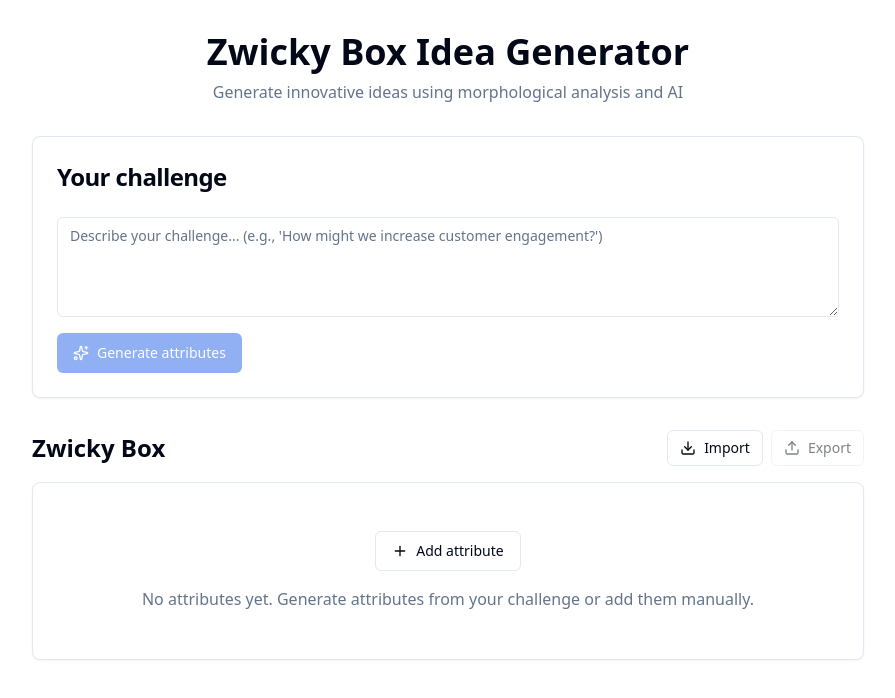
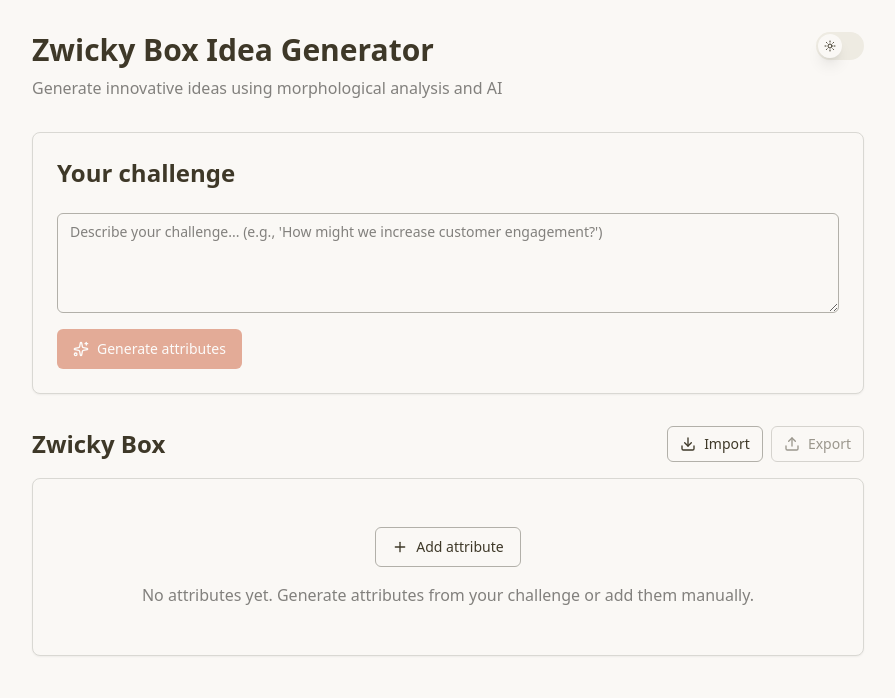
Before and after one commit to jpfaraco/zwicky, a React (Vite) app: page / in a window 1280 px wide. Shown: the top 698 px of the page, without its empty margins (192-1087 px from the left). Built offline with nearby package versions, Linux system fonts and the light colour scheme.

Commit message:
feat: add theme toggle component and badge UI, enhance idea display with variations

```diff
--- a/src/App.jsx
+++ b/src/App.jsx
@@ -4,6 +4,7 @@ import { Loader2, Sparkles, X, Download, Upload } from 'lucide-react'
 import { ChallengeInput } from './components/ChallengeInput'
 import { ZwickyBox } from './components/ZwickyBox'
 import { IdeasList } from './components/IdeasList'
+import { ThemeToggle } from './components/ThemeToggle'
 import { generateAttributes as generateAttributesAPI, generateIdea as generateIdeaAPI, generateIdeaDetails as generateIdeaDetailsAPI, generateIdeaVariation as generateIdeaVariationAPI } from './services/anthropicService'
 import { exportZwickyBox, importZwickyBox } from './utils/zwickyBoxExport'
 import './App.css'
@@ -186,7 +187,8 @@ function App() {
         components: [], // Variations don't necessarily use the same components
         timestamp: new Date().toLocaleString(),
         expanded: false,
-        expandedContent: null
+        expandedContent: null,
+        isVariation: true
       }
 
       // Add the variation at the top of the list
@@ -203,11 +205,14 @@ function App() {
     <div className="min-h-screen bg-background py-4 md:py-8">
       <div className="max-w-4xl mx-auto space-y-8 px-4 md:px-8">
         {/* Header */}
-        <div className="text-center space-y-2">
-          <h1 className="text-4xl font-bold">Zwicky Box Idea Generator</h1>
-          <p className="text-muted-foreground">
-            Generate innovative ideas using morphological analysis and AI
-          </p>
+        <div className="flex items-start justify-between gap-4">
+          <div className="space-y-2">
+            <h1 className="text-3xl font-bold">Zwicky Box Idea Generator</h1>
+            <p className="text-muted-foreground">
+              Generate innovative ideas using morphological analysis and AI
+            </p>
+          </div>
+          <ThemeToggle />
         </div>
 
         {/* Error Display */}
--- a/src/components/IdeasList.jsx
+++ b/src/components/IdeasList.jsx
@@ -2,6 +2,7 @@ import { useState, useEffect, useRef } from 'react'
 import ReactMarkdown from 'react-markdown'
 import { Card, CardHeader, CardTitle, CardContent } from './ui/card'
 import { Button } from './ui/button'
+import { Badge } from './ui/badge'
 import { ChevronDown, Loader2, Sparkles } from 'lucide-react'
 
 export function IdeasList({ ideas, onExpandIdea, onGenerateVariation, generatingVariationId }) {
@@ -66,11 +67,19 @@ export function IdeasList({ ideas, onExpandIdea, onGenerateVariation, generating
             >
               <Card>
               <CardHeader>
-                <div className="flex gap-1 flex-col">
-                  <span className="text-xs text-muted-foreground">
-                    {idea.timestamp}
-                  </span>
-                  <CardTitle className="text-lg">{idea.title}</CardTitle>
+                <div className="flex items-start justify-between gap-4">
+                  <div className="flex gap-1 flex-col flex-1">
+                    <span className="text-xs text-muted-foreground">
+                      {idea.timestamp}
+                    </span>
+                    <CardTitle className="text-lg">{idea.title}</CardTitle>
+                  </div>
+                  {idea.isVariation && (
+                    <Badge variant="secondary" className="flex items-center gap-1 shrink-0">
+                      <Sparkles className="h-3 w-3" />
+                      Variation
+                    </Badge>
+                  )}
                 </div>
               </CardHeader>
               <CardContent className="space-y-4">
@@ -134,12 +143,9 @@ export function IdeasList({ ideas, onExpandIdea, onGenerateVariation, generating
                   <p className="text-sm font-medium mb-2">Components used:</p>
                   <div className="flex flex-wrap gap-2">
                     {idea.components.map((comp, idx) => (
-                      <span
-                        key={idx}
-                        className="text-xs bg-secondary px-2 py-1 rounded"
-                      >
-                        <strong>{comp.attribute}:</strong> {comp.item}
-                      </span>
+                      <Badge key={idx} variant="secondary">
+                        <strong>{comp.attribute}:</strong>&nbsp;{comp.item}
+                      </Badge>
                     ))}
                   </div>
                 </div>
--- /dev/null
+++ b/src/components/ThemeToggle.jsx
@@ -0,0 +1,53 @@
+import { Moon, Sun } from 'lucide-react'
+import { useEffect, useState } from 'react'
+
+export function ThemeToggle() {
+  const [isDark, setIsDark] = useState(() => {
+    if (typeof window !== 'undefined') {
+      return document.documentElement.classList.contains('dark')
+    }
+    return false
+  })
+
+  useEffect(() => {
+    const root = document.documentElement
+    if (isDark) {
+      root.classList.add('dark')
+      localStorage.setItem('theme', 'dark')
+    } else {
+      root.classList.remove('dark')
+      localStorage.setItem('theme', 'light')
+    }
+  }, [isDark])
+
+  useEffect(() => {
+    const savedTheme = localStorage.getItem('theme')
+    if (savedTheme === 'dark') {
+      setIsDark(true)
+    }
+  }, [])
+
+  return (
+    <button
+      onClick={() => setIsDark(!isDark)}
+      className="relative inline-flex h-7 w-12 items-center rounded-full transition-colors focus-visible:outline-none focus-visible:ring-2 focus-visible:ring-ring focus-visible:ring-offset-2 focus-visible:ring-offset-background"
+      style={{
+        backgroundColor: isDark ? 'hsl(var(--primary))' : 'hsl(var(--muted))'
+      }}
+      aria-label="Toggle theme"
+    >
+      <span
+        className="inline-flex h-6 w-6 items-center justify-center rounded-full bg-background shadow-lg transition-transform"
+        style={{
+          transform: isDark ? 'translateX(22px)' : 'translateX(2px)'
+        }}
+      >
+        {isDark ? (
+          <Moon className="h-3 w-3" />
+        ) : (
+          <Sun className="h-3 w-3" />
+        )}
+      </span>
+    </button>
+  )
+}
--- /dev/null
+++ b/src/components/ui/badge.jsx
@@ -0,0 +1,35 @@
+import * as React from "react"
+import { cva } from "class-variance-authority"
+import { cn } from "../../lib/utils"
+
+const badgeVariants = cva(
+  "inline-flex items-center rounded-md border px-2.5 py-0.5 text-xs font-semibold transition-colors focus:outline-none focus:ring-2 focus:ring-ring focus:ring-offset-2",
+  {
+    variants: {
+      variant: {
+        default:
+          "border-transparent bg-primary text-primary-foreground hover:bg-primary/80",
+        secondary:
+          "border-transparent bg-secondary text-secondary-foreground hover:bg-secondary/80",
+        destructive:
+          "border-transparent bg-destructive text-destructive-foreground hover:bg-destructive/80",
+        outline: "text-foreground",
+      },
+    },
+    defaultVariants: {
+      variant: "default",
+    },
+  }
+)
+
+function Badge({
+  className,
+  variant,
+  ...props
+}) {
+  return (
+    <div className={cn(badgeVariants({ variant }), className)} {...props} />
+  )
+}
+
+export { Badge, badgeVariants }
--- a/src/components/ui/card.jsx
+++ b/src/components/ui/card.jsx
@@ -26,7 +26,7 @@ const CardTitle = React.forwardRef(({ className, ...props }, ref) => (
   <h3
     ref={ref}
     className={cn(
-      "text-2xl font-semibold leading-none tracking-tight",
+      "text-2xl font-semibold leading-none",
       className
     )}
     {...props}
--- a/src/index.css
+++ b/src/index.css
@@ -4,26 +4,48 @@
 
 @layer base {
   :root {
-    --background: 0 0% 100%;
-    --foreground: 222.2 84% 4.9%;
-    --card: 0 0% 100%;
-    --card-foreground: 222.2 84% 4.9%;
+    --background: 40 33% 97%;
+    --foreground: 43 22% 20%;
+    --card: 40 33% 97%;
+    --card-foreground: 43 22% 20%;
     --popover: 0 0% 100%;
-    --popover-foreground: 222.2 84% 4.9%;
-    --primary: 221.2 83.2% 53.3%;
-    --primary-foreground: 210 40% 98%;
-    --secondary: 210 40% 96.1%;
-    --secondary-foreground: 222.2 47.4% 11.2%;
-    --muted: 210 40% 96.1%;
-    --muted-foreground: 215.4 16.3% 46.9%;
-    --accent: 210 40% 96.1%;
-    --accent-foreground: 222.2 47.4% 11.2%;
-    --destructive: 0 84.2% 60.2%;
-    --destructive-foreground: 210 40% 98%;
-    --border: 214.3 31.8% 91.4%;
-    --input: 214.3 31.8% 91.4%;
-    --ring: 221.2 83.2% 53.3%;
+    --popover-foreground: 48 18% 13%;
+    --primary: 15 60% 52%;
+    --primary-foreground: 0 0% 100%;
+    --secondary: 42 20% 90%;
+    --secondary-foreground: 40 6% 31%;
+    --muted: 43 25% 91%;
+    --muted-foreground: 40 2% 50%;
+    --accent: 42 20% 90%;
+    --accent-foreground: 48 18% 13%;
+    --destructive: 40 5% 8%;
+    --destructive-foreground: 0 0% 100%;
+    --border: 43 8% 84%;
+    --input: 44 6% 68%;
+    --ring: 15 60% 52%;
     --radius: 0.5rem;
+  }
+
+  .dark {
+    --background: 50 4% 15%;
+    --foreground: 40 10% 76%;
+    --card: 50 4% 15%;
+    --card-foreground: 40 33% 97%;
+    --popover: 50 6% 19%;
+    --popover-foreground: 40 4% 90%;
+    --primary: 15 61% 59%;
+    --primary-foreground: 0 0% 100%;
+    --secondary: 40 33% 97%;
+    --secondary-foreground: 50 6% 19%;
+    --muted: 40 6% 11%;
+    --muted-foreground: 40 6% 70%;
+    --accent: 41 18% 10%;
+    --accent-foreground: 43 24% 95%;
+    --destructive: 0 84% 60%;
+    --destructive-foreground: 0 0% 100%;
+    --border: 50 5% 24%;
+    --input: 48 6% 32%;
+    --ring: 15 61% 59%;
   }
 }
 
--- a/src/services/anthropicService.js
+++ b/src/services/anthropicService.js
@@ -71,13 +71,13 @@ export async function generateIdea(challenge, selectedComponents) {
       messages: [
         {
           role: "user",
-          content: `You are a senior growth & innovation strategist. Generate ONE practical idea by combining ALL selected items from a morphological matrix.
+          content: `You are a senior growth & innovation strategist. Generate a concise innovative idea that addresses the challenge using the selected components.
 
 Rules:
 - Use ALL selected components. If any item creates an ethical/legal/operational conflict, adapt the execution while preserving the item's intent and state the adjustment.
-- Focus on a real end-user problem and the clear value delivered.
-- Avoid absolute promises, fabricated testimonials, and unverifiable claims. Use plain language.
-- The idea must be testable within 7–14 days with plausible resources.
+- The idea must be creative but realistic
+- The description should be 2-4 sentences maximum (this is just a summary)
+- The idea should be clear and actionable
 
 Input:
 Challenge: ${challenge}
@@ -87,7 +87,7 @@ Output (in the same language as the input, and output ONLY the content in the fo
 
 **Title** (in sentence case, not title case)
 
-[2–4 sentences describing what will be done, for whom, and why it should work. Include the main mechanism that connects the selected components.]
+[2-4 sentence description of the idea]
 `,
         },
       ],
```
